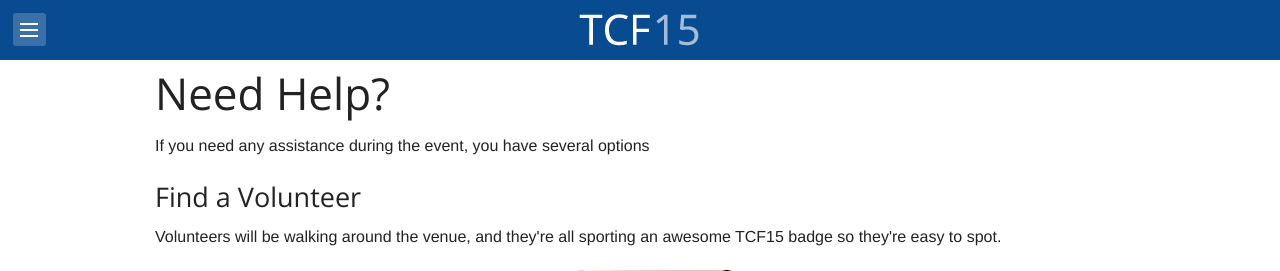
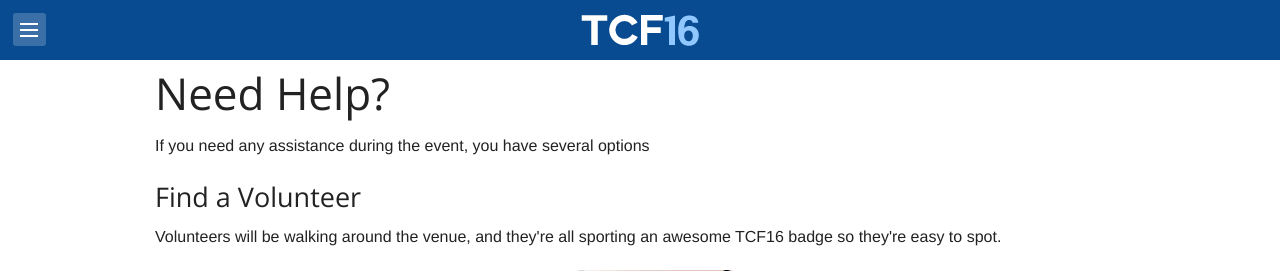
Before and after one commit to vladzaharia/tcf, a Django app: page /help in a window 1280 px wide. Shown: the top 271 px of the page. Run offline with Django 3.2, Linux system fonts and the light colour scheme; some libraries are stand-ins or nearby versions; some web fonts are replaced.

Commit message:
Updated everything to 2016. Renamed header to be more general.

```diff
--- a/tcf14/templates/mobile/base.html
+++ b/tcf14/templates/mobile/base.html
@@ -7,7 +7,7 @@
 <head>
   <meta charset="utf-8">
   <meta name="viewport" content="width=device-width, initial-scale=1.0, maximum-scale=1.0, minimum-scale=1.0, user-scalable=no">
-  <title>UBC Technical Career Fair 2015 - {% block title %}Welcome!{% endblock %}</title>
+  <title>UBC Technical Career Fair 2016 - {% block title %}Welcome!{% endblock %}</title>
 
   <link href='http://fonts.googleapis.com/css?family=Open+Sans:400,300,600,700' rel='stylesheet' type='text/css'>
   <link rel="icon" type="image/png" href="{% static "img/favicon.png" %}" />
@@ -45,7 +45,7 @@
         </section>
 
         <section class="middle tab-bar-section">
-          <h1 style="margin-top:5px;" class="title"><a href="{% url 'index' %}"><img src="{% static "img/tcf15header.png" %}" /></a></h1>
+          <h1 style="margin-top:5px;" class="title"><a href="{% url 'index' %}"><img src="{% static "img/tcfheader.png" %}" /></a></h1>
         </section>
       </nav>
 
@@ -56,7 +56,7 @@
           <li><a href="{% url 'map' %}"><div class="img"><span class="fi-map"></span></div> <div class="text">Map</div></a></li>
           <li><a href="{% url 'list' %}"><div class="img"><span class="fi-torsos-all"></span></div> <div class="text">Company List</div></a></li>
           <li><a href="{% url 'help' %}"><div class="img"><span class="fa fa-question-circle"></span></div> <div class="text">Need Help?</div></a></li>
-          <li><a href="https://www.facebook.com/events/1560769564136007"><div class="img"><span class="fi-social-facebook"></span></div> <div class="text">TCF15 on FB</div></a></li>
+          <li><a href="https://www.facebook.com/events/1522207528074976/"><div class="img"><span class="fi-social-facebook"></span></div> <div class="text">TCF16 on FB</div></a></li>
           <li><a href="https://ubc-csm.symplicity.com/students"><div class="img"><span class="icon-careers"></span></div> <div class="text">UBC CareersOnline</div></a></li>
           <li><a href="{% url 'privacy' %}"><div class="img"><span class="fa fa-file-text-o"></span></div> <div class="text">Privacy Policy</div></a></li>
         </ul>
--- a/tcf14/templates/mobile/help.html
+++ b/tcf14/templates/mobile/help.html
@@ -11,7 +11,7 @@
 			<p>If you need any assistance during the event, you have several options<p>
 
 			<h3>Find a Volunteer</h3>
-			<p>Volunteers will be walking around the venue, and they're all sporting an awesome TCF15 badge so they're easy to spot.</p>
+			<p>Volunteers will be walking around the venue, and they're all sporting an awesome TCF16 badge so they're easy to spot.</p>
 
 			<p><img src="{% static "img/TCFPerson.png" %}" width="100%" /></p>
 
--- a/tcf14/templates/mobile/index.html
+++ b/tcf14/templates/mobile/index.html
@@ -7,7 +7,7 @@
 	<!-- For iOS web apps -->
 	<meta name="apple-mobile-web-app-capable" content="yes">
 	<meta name="apple-mobile-web-app-status-bar-style" content="black">
-	<meta name="apple-mobile-web-app-title" content="UBC Technical Career Fair 2014">
+	<meta name="apple-mobile-web-app-title" content="UBC Technical Career Fair 2016">
 	<link rel="apple-touch-icon" href="{% static "img/icon-60.png" %}">
 	<link rel="apple-touch-icon" sizes="76x76" href="{% static "img/icon-76.png" %}">
 	<link rel="apple-touch-icon" sizes="120x120" href="{% static "img/icon-120.png" %}">
--- a/tcf14/templates/mobile/privacy.html
+++ b/tcf14/templates/mobile/privacy.html
@@ -7,7 +7,7 @@
 	<div class="small-12 columns">
 		<h1>Privacy Policy</h1>
 		<h2>Data Collected</h2>
-		<p>All activities performed on the TCF15 webapp will be logged anonymously through Google Analytics. No personally identifiable information is ever recorded through this method.</p>
+		<p>All activities performed on the TCF16 webapp will be logged anonymously through Google Analytics. No personally identifiable information is ever recorded through this method.</p>
 
 		<p>Additionally, all hits to company pages will be logged internally, and will be associated with an IP address. If logged in, we will additionally record this hit with your user account associated with it. This information is used solely for the purposes of improving the system and event, and is not shared with any third parties. However, any data recorded while not logged in is not linked to any user account, and will continue to remain anonymized.</p>
 
```
Also changed, not shown: tcf14/static/img/favicon.png, tcf14/static/img/icon-120.png, tcf14/static/img/icon-152.png, tcf14/static/img/icon-196.png, tcf14/static/img/icon-60.png, tcf14/static/img/icon-76.png, tcf14/static/img/splash.png, tcf14/static/img/tcf14header.png (deleted), tcf14/static/img/tcf14header@2x.png (deleted), tcf14/static/img/tcf15header.png (deleted), tcf14/static/img/tcfheader.png (added).
